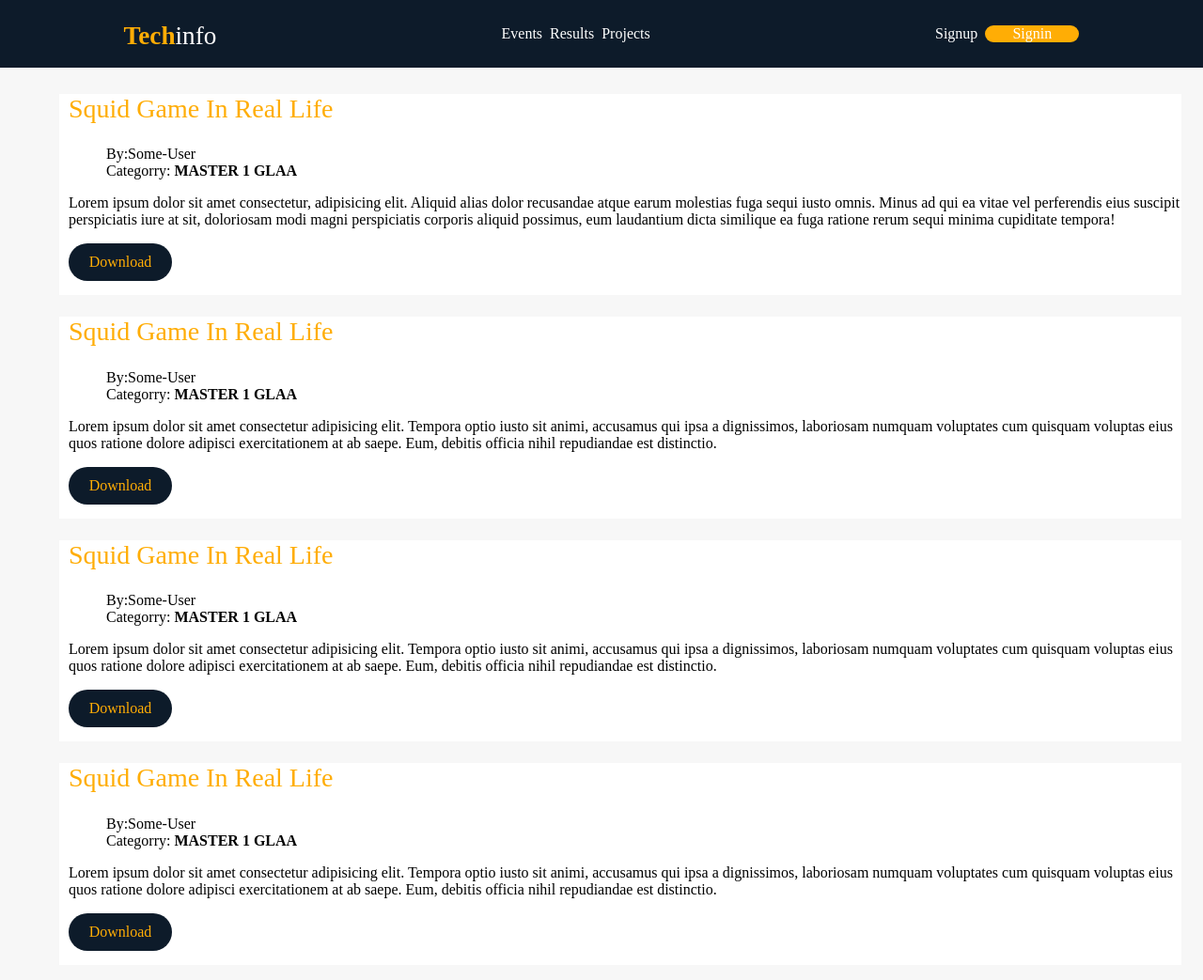
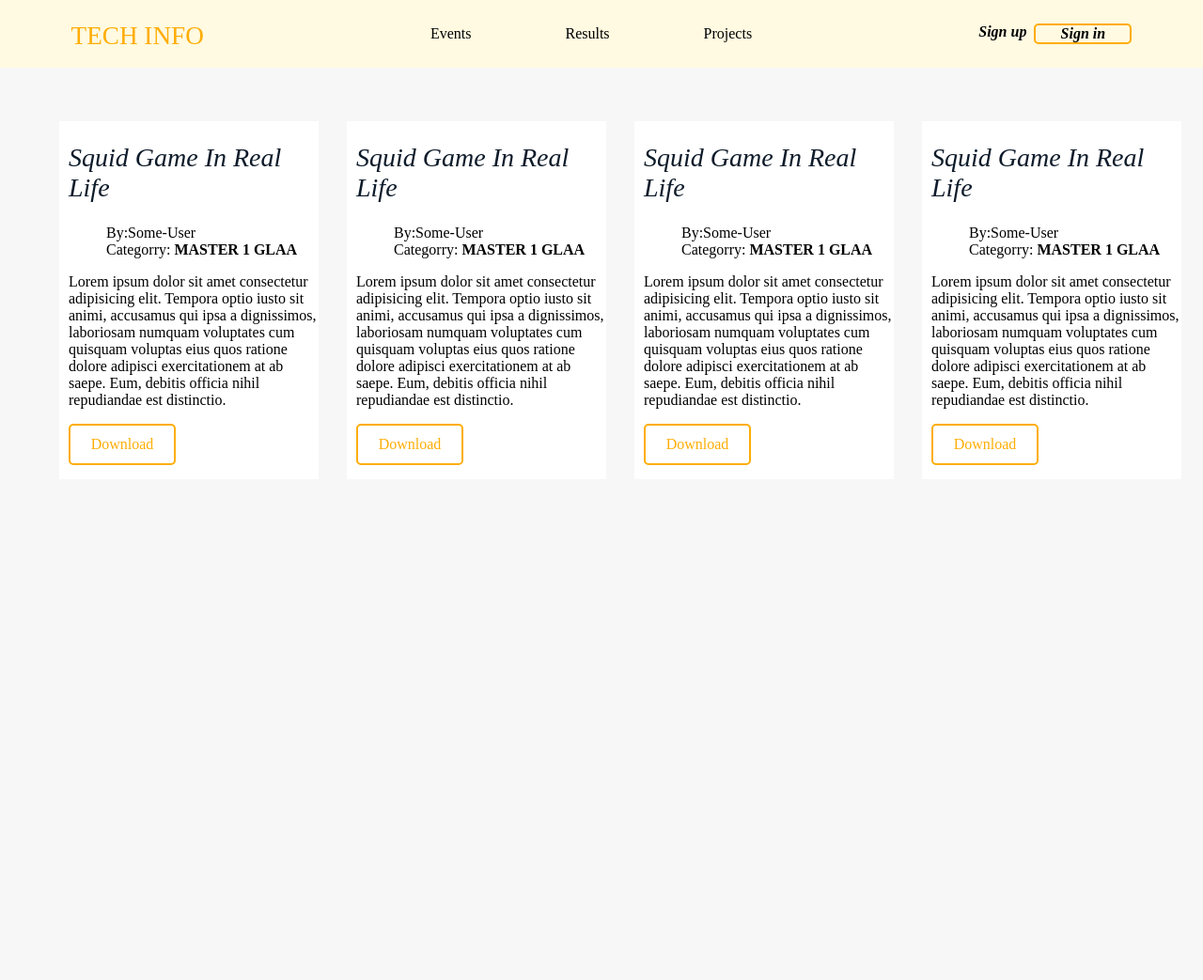
Before and after one commit to nourkrouma/tech-info-tp, a PHP site: page /projects.html in a window 1280 px wide. Shown: the whole page at 94% size. After the commit the page ends 495 px from the top, so only its background shows below. Run offline with PHP 8.4, Linux system fonts and the light colour scheme.

Commit message:
Changement oumaima

```diff
--- a/projects.html
+++ b/projects.html
@@ -10,7 +10,7 @@
 <body>
     <header>
         <div class="navbar">
-            <h1 class="logo"><span>Tech</span>info</h1>
+            <h1 class="logo">TECH INFO</h1>
 
                 <ul class="links">
                     <li><a href="index.html">Events</a></li>
@@ -19,10 +19,10 @@
                 </ul>
             <div class="accountsection">
                 <ul>
-                    <li><a href="account/signup.html">Signup</a></li>
+                    <li><a href="account/signup.html">Sign up</a></li>
                     <li>
                         <div class="signin-box">
-                            <a href="account/signin.html">Signin</a>
+                            <a href="account/signin.html">Sign in</a>
                         </div>
                     </li>
                 </ul>
@@ -45,7 +45,7 @@
     </li>
 </ul>
 <p class="project-description">
-   Lorem ipsum dolor sit amet consectetur, adipisicing elit. Aliquid alias dolor recusandae atque earum molestias fuga sequi iusto omnis. Minus ad qui ea vitae vel perferendis eius suscipit perspiciatis iure at sit, doloriosam modi magni perspiciatis corporis aliquid possimus, eum laudantium dicta similique ea fuga ratione rerum sequi minima cupiditate tempora!
+    Lorem ipsum dolor sit amet consectetur adipisicing elit. Tempora optio iusto sit animi, accusamus qui ipsa a dignissimos, laboriosam numquam voluptates cum quisquam voluptas eius quos ratione dolore adipisci exercitationem at ab saepe. Eum, debitis officia nihil repudiandae est distinctio.
 </p>
 <div class="download-btn">
     <a href="#">Download</a>
--- a/results.html
+++ b/results.html
@@ -10,7 +10,7 @@
 <body>
     <header>
         <div class="navbar">
-            <h1 class="logo"><span>Tech</span>info</h1>
+            <h1 class="logo">TECH INFO</h1>
 
                 <ul class="links">
                     <li><a href="index.html">Events</a></li>
@@ -19,10 +19,10 @@
                 </ul>
             <div class="accountsection">
                 <ul>
-                    <li><a href="account/signup.html">Signup</a></li>
+                    <li><a href="account/signup.html">Sign up</a></li>
                     <li>
                         <div class="signin-box">
-                            <a href="account/signin.html">Signin</a>
+                            <a href="account/signin.html">Sign in</a>
                         </div>
                     </li>
                 </ul>
--- a/styles/main.css
+++ b/styles/main.css
@@ -26,7 +26,7 @@ ul {
   top: 0;
   left: 0;
   width: 100%;
-  background-color: #0D1B2A;
+  background-color: #FFFAE1;
   display: -webkit-box;
   display: -ms-flexbox;
   display: flex;
@@ -41,19 +41,20 @@ ul {
   padding-top: 5px;
   font-size: 1.7em;
   font-weight: 400;
+  color: #FFAD05;
 }
 
 .navbar h1 {
   color: white;
 }
 
-.navbar h1 span {
+/*.navbar h1 span {
   color: var(--primarycolor);
 }
-
+*/
 .navbar a {
   text-decoration: none;
-  color: white;
+  color: black;
 }
 
 .navbar :hover {
@@ -66,20 +67,12 @@ ul {
 
 .navbar .links {
   font-weight: 400;
-  display: -webkit-box;
-  display: -ms-flexbox;
   display: flex;
-  -webkit-box-orient: horizontal;
-  -webkit-box-direction: normal;
-      -ms-flex-direction: row;
-          flex-direction: row;
-  -ms-flex-wrap: nowrap;
-      flex-wrap: nowrap;
-  gap: 8px;
-  -ms-flex-pack: distribute;
-      justify-content: space-around;
 }
 
+.navbar .links li {
+  padding: 10px 50px;
+}
 .navbar .accountsection ul {
   display: -webkit-box;
   display: -ms-flexbox;
@@ -89,7 +82,8 @@ ul {
       -ms-flex-direction: row;
           flex-direction: row;
   gap: 8px;
-  font-weight: 500;
+  font-weight: 800;
+  font-style: italic;
 }
 
 .navbar .accountsection .signin-box {
@@ -102,16 +96,18 @@ ul {
   -webkit-box-align: center;
       -ms-flex-align: center;
           align-items: center;
-  font-weight: 400;
-  background-color: var(--primarycolor);
-  border-radius: 9px;
+  font-weight: 800;
+  /*background-color: var(--primarycolor); */
+  border: 2px solid #FFAD05;
+  border-radius: 5px;
   text-decoration: none;
   width: 100px;
   height: 100x;
 }
 
 .events-lists {
-  margin-top: 100px;
+  margin-top: 150px;
+  text-align: center;
 }
 
 .events-lists .filter {
@@ -119,7 +115,13 @@ ul {
 }
 
 .projects-list {
-  margin-top: 100px;
+    max-width: none;
+    margin: 0 auto;
+    padding-top: 90px;
+}
+
+.projects-list .projects {
+  display: flex;
 }
 
 .projects-list .projects .project {
@@ -127,13 +129,17 @@ ul {
   padding-left: 10px;
   margin: 15px;
   background-color: white;
+
+  width: 30%;
+  float: left;
 }
 
 .projects-list .projects .project .project-title {
   font-size: 28px;
   text-transform: capitalize;
   font-weight: 400;
-  color: var(--primarycolor);
+  color: #0D1B2A;
+  font-style: italic;
 }
 
 .projects-list .projects .project .details {
@@ -152,10 +158,11 @@ ul {
       -ms-flex-pack: center;
           justify-content: center;
   text-align: center;
-  background-color: var(--darkcolor);
+  /*background-color: var(--darkcolor); */
+  border: 2px solid #FFAD05;
   width: 110px;
   height: 40px;
-  border-radius: 22px;
+  border-radius: 5px;
 }
 
 .projects-list .projects .project .download-btn a {
```
Also changed, not shown: index.html (+4 -5 lines), img/Computer_Science_Person_Coding_Hero.jpg (added).
